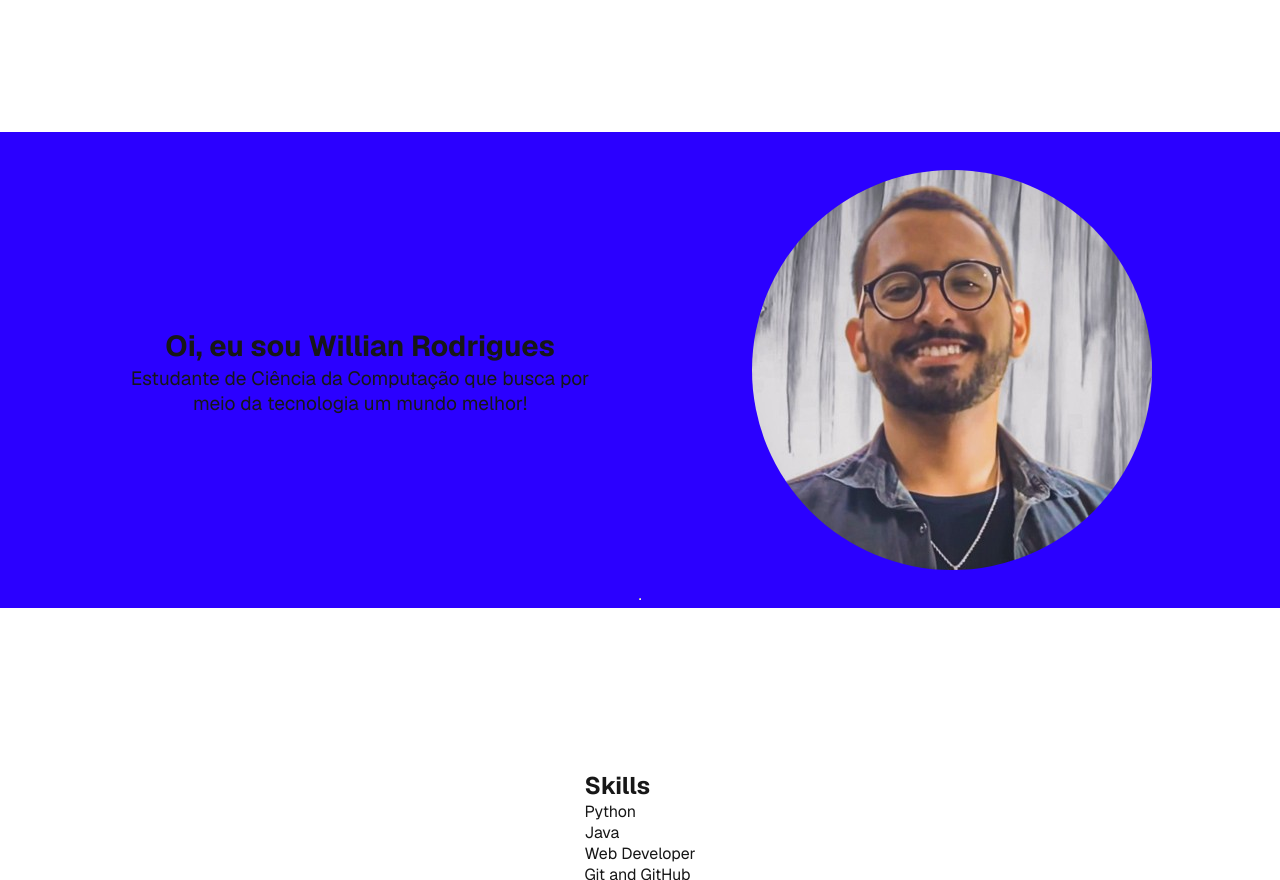
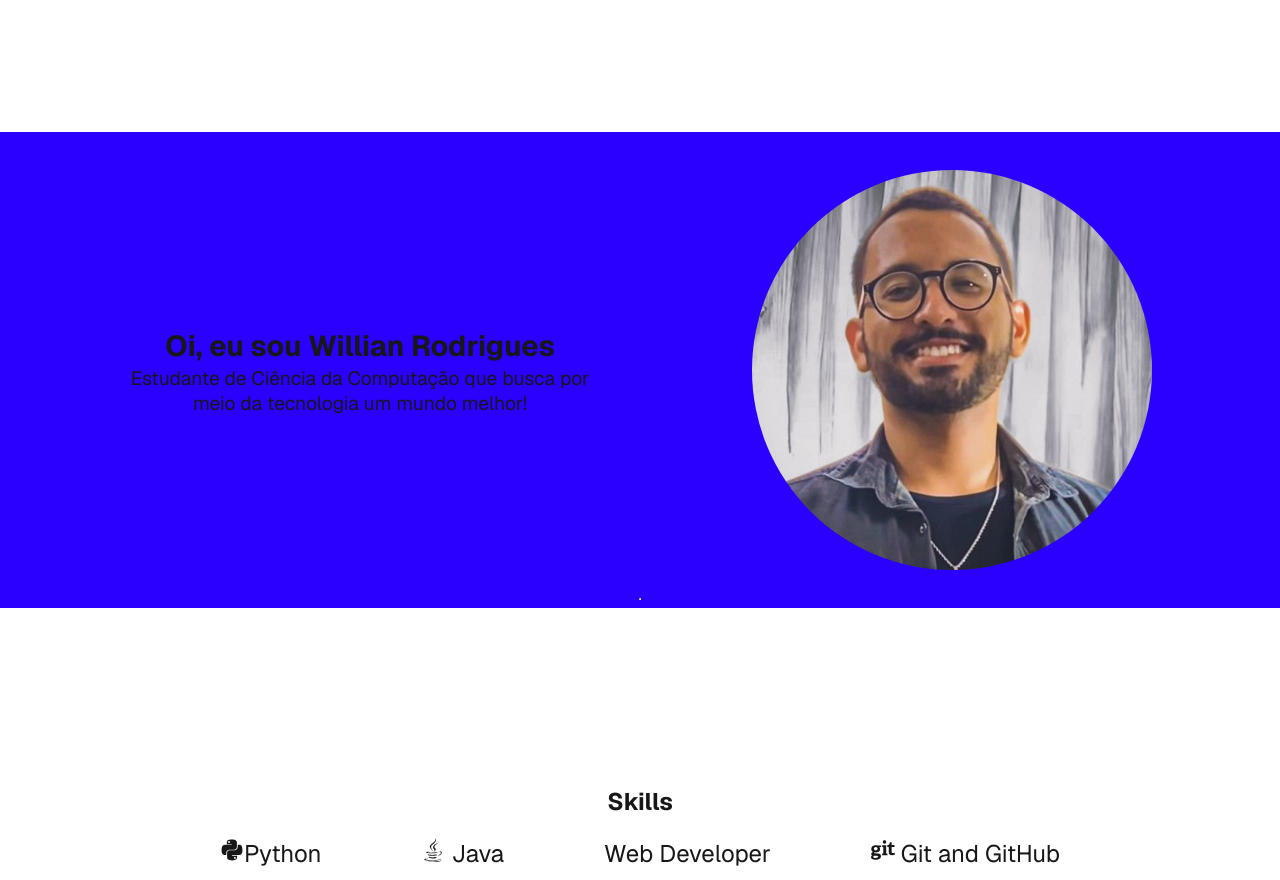
Before and after one commit to Williansilva2207/Portifolio, a Next.js app in the folder portifolio/: page / in a window 1280 px wide. Built offline with nearby package versions, Linux system fonts and the light colour scheme.

Commit message:
about me

```diff
--- /dev/null
+++ b/package.json
@@ -0,0 +1,5 @@
+{
+  "dependencies": {
+    "react-icons": "^5.5.0"
+  }
+}
--- a/portifolio/app/page.js
+++ b/portifolio/app/page.js
@@ -1,22 +1,12 @@
 import style from "./page.module.css";
 import { Apresentation } from "@/components/Apresentation";
+import { AboutMe } from "@/components/AboutMe";
 export default function Home() {
   return (
     <main className = {style.page}>
       <Apresentation />
       <hr></hr>
-
-      <section id = "AboutMe">
-        <h1>Skills</h1>
-        <div><p>Python</p></div>
-        <div><p>Java</p></div>
-        <div><p>Web Developer</p></div>
-        <div><p>Git and GitHub</p></div>
-
-      </section>
-
-
-
+      <AboutMe />
     </main>
 
   );
--- /dev/null
+++ b/portifolio/components/AboutMe.js
@@ -0,0 +1,18 @@
+import style from "./aboutme.module.css"
+import { FaPython, FaJava, FaGit, FaGithub } from "react-icons/fa";
+export function AboutMe(){
+    return(
+    <section className = {style.AboutMe}>
+        <h1 className = {style.skill}>Skills</h1>
+        <br></br>
+
+        <ul className = {style.listaSkills}>
+            <li className={style.li}><FaPython />Python </li>
+            <li className={style.li}><FaJava /> Java </li>
+            <li className={style.li}> Web Developer </li>
+            <li className={style.li}> <FaGit /> Git and GitHub</li>
+        </ul>
+
+      </section>
+    );
+}
--- /dev/null
+++ b/portifolio/components/aboutme.module.css
@@ -0,0 +1,24 @@
+.AboutMe{
+    display:block;
+    padding-left: 10%;
+    padding-right: 10%;
+    padding-top: 3%;
+    padding-bottom: 3%;
+
+
+}
+.listaSkills{
+    display: flex;
+    list-style: none;
+}
+.skill{
+    display: block;
+    align-items: center;
+    text-align: center;
+
+}
+.li{
+    padding-left: 50px;
+    padding-right: 50px;
+    font-size: 150%;
+}
```
Also changed, not shown: 1 other file (tests, documents, lock files or other folders).
